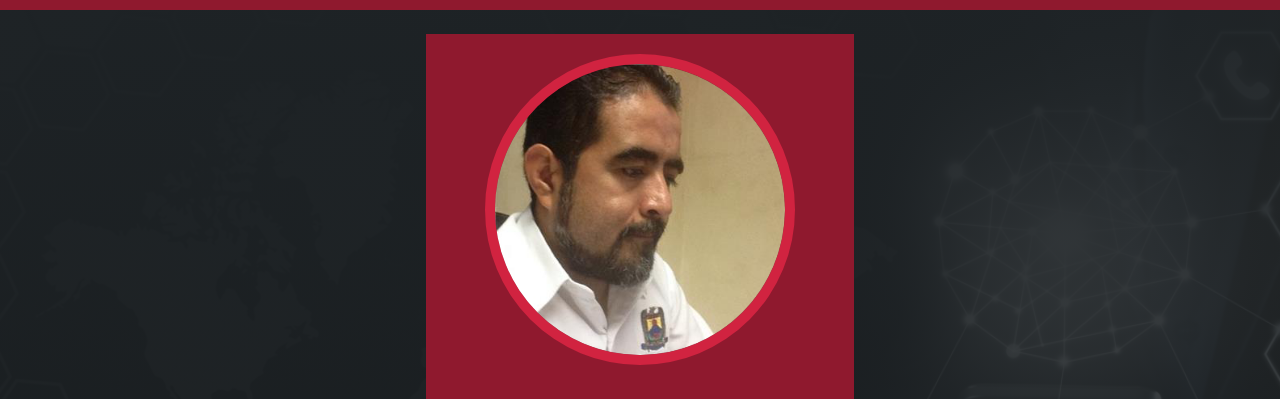
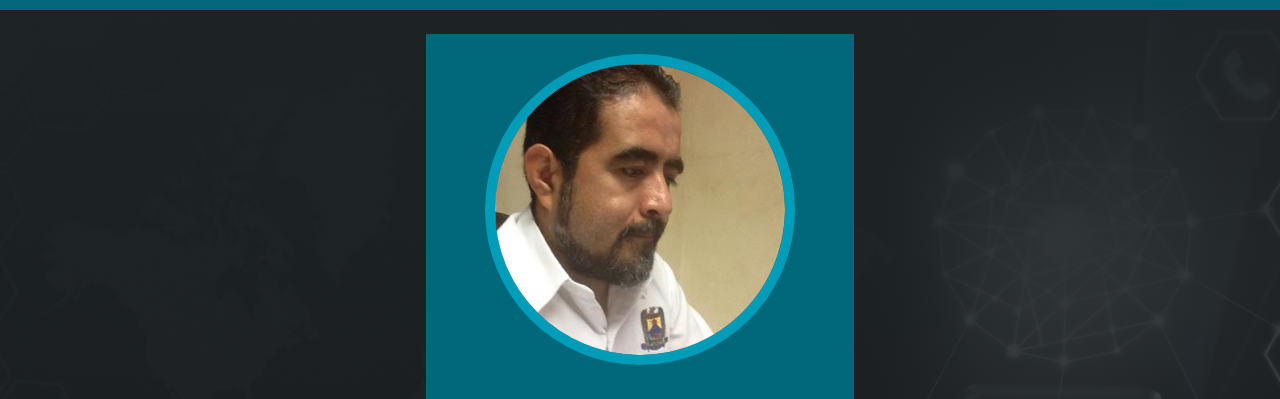
Before and after one commit to salvadorceniceros/primerProyectoDEVF, a plain HTML site: page index.html in a window 1280 px wide. Shown: the part 76-475 px from the top of the page. Drawn offline with Linux system fonts and the light colour scheme.

Commit message:
Cambiando a otro color

```diff
--- a/css/style.css
+++ b/css/style.css
@@ -1,10 +1,10 @@
 :root{
-    --primary: #8F192E;
-    --secondary: #9D1B33;
-    --secondary2: #B21E36;
-    --ligth: #D12340;
-    --info: #DC2E4B;
-    --black: #DE3F5A;
+    --primary: #00687A;
+    --secondary: #00798F;
+    --secondary2: #008BA3;
+    --ligth: #009CB8;
+    --info: #00ADCC;
+    --black: #00BFE0;
 }
 *{
     box-sizing: border-box;
```
